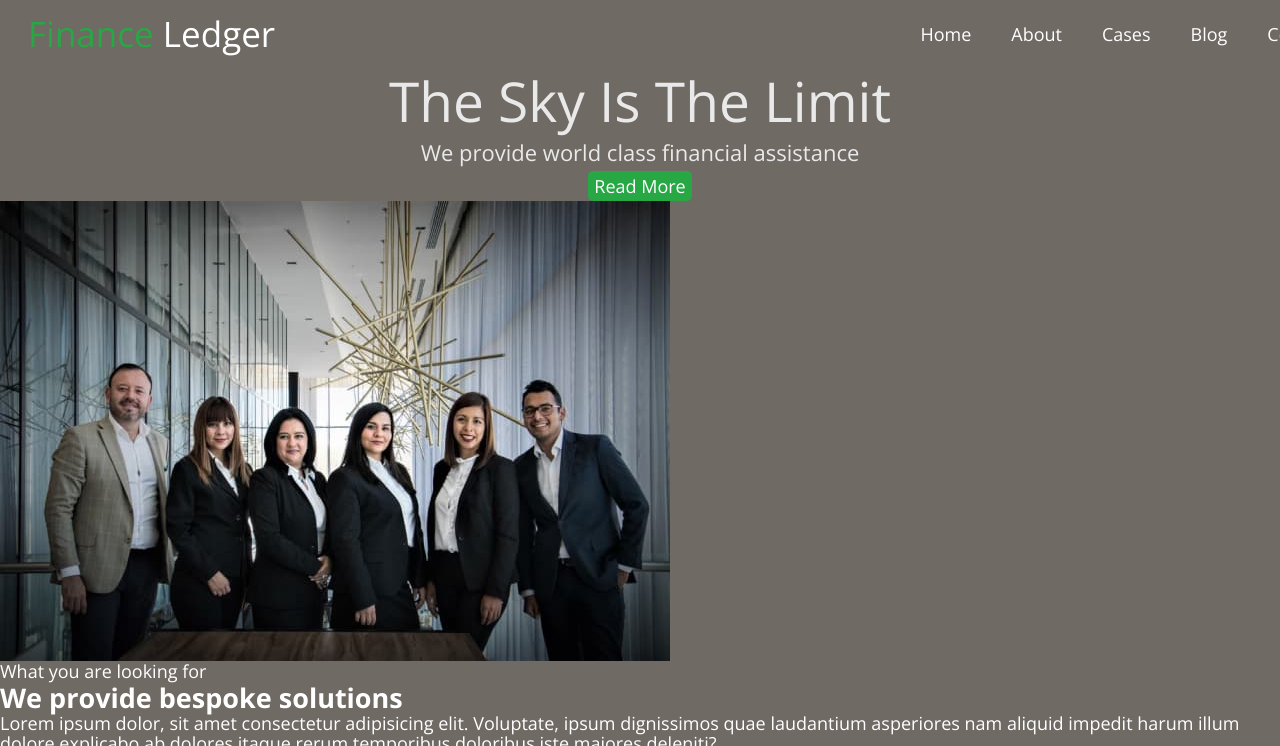
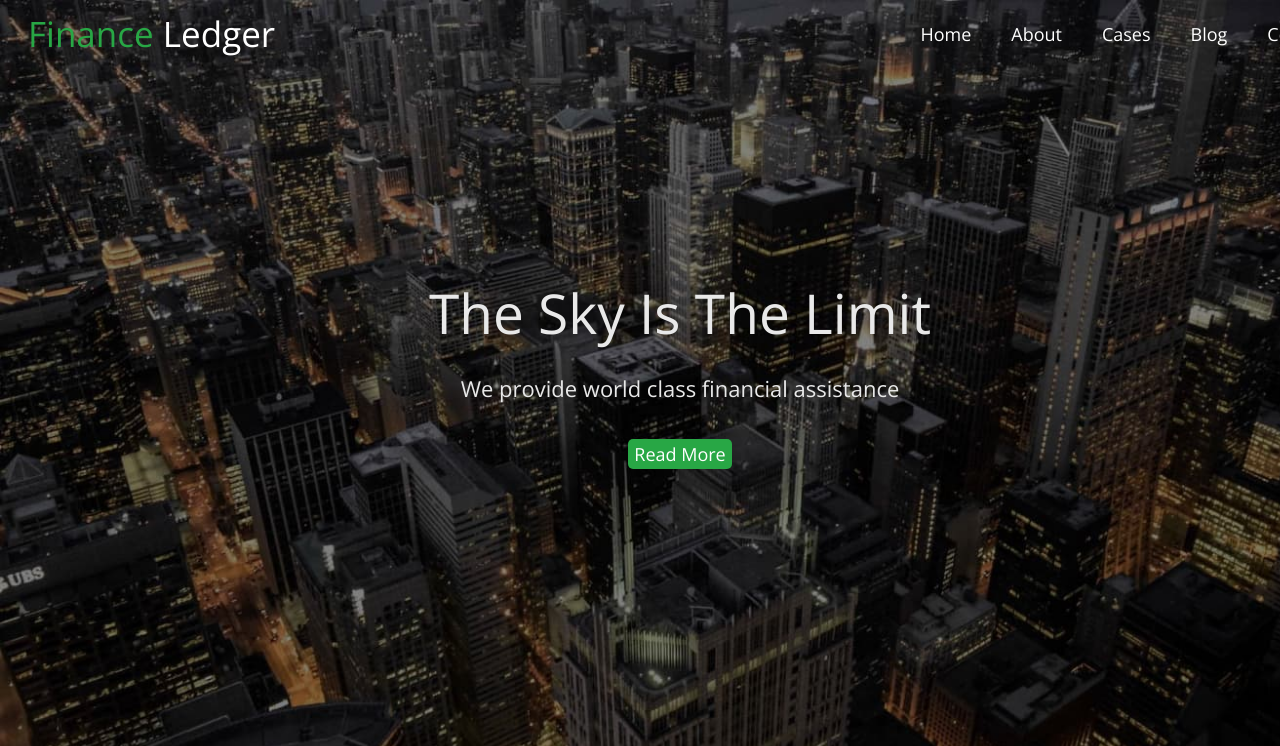
Before and after one commit to kashirin-olexsandr/blended-106_7-8, a plain HTML site: page index.html in a window 1280 px wide. Shown: the top 746 px of the page. Drawn offline with nearby package versions, Linux system fonts and the light colour scheme.

Commit message:
header-hero

```diff
--- a/css/styles.css
+++ b/css/styles.css
@@ -32,6 +32,10 @@ img {
 }
 
 .header {
+  position: absolute;
+  /* width: 100%; */
+  left: 0;
+  right: 0;
 }
 .container {
   width: 1360px;
@@ -72,6 +76,10 @@ img {
 }
 .hero {
   text-align: center;
+  background-image: url(../images/herobg.jpg);
+  background-repeat: no-repeat;
+  background-size: cover;
+  padding: 280px 0;
 }
 .hero-title {
   font-weight: 300;
@@ -79,6 +87,7 @@ img {
   line-height: 1.2;
   text-align: center;
   color: #e9e9e9;
+  margin-bottom: 24px;
 }
 
 .hero-text {
@@ -86,6 +95,7 @@ img {
   line-height: 1.67;
   text-align: center;
   color: #e9e9e9;
+  margin-bottom: 32px;
 }
 .hero-btn {
   line-height: 1.56;
--- a/index.html
+++ b/index.html
@@ -50,9 +50,11 @@
 
     <main>
       <section class="hero" id="about">
-        <h1 class="hero-title">The Sky Is The Limit</h1>
-        <p class="hero-text">We provide world class financial assistance</p>
-        <button class="hero-btn" type="button">Read More</button>
+        <div class="container">
+          <h1 class="hero-title">The Sky Is The Limit</h1>
+          <p class="hero-text">We provide world class financial assistance</p>
+          <button class="hero-btn" type="button">Read More</button>
+        </div>
       </section>
 
       <section>
```
Also changed, not shown: images/herobg.jpg (added).
